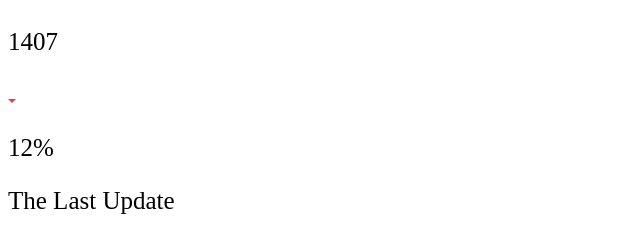
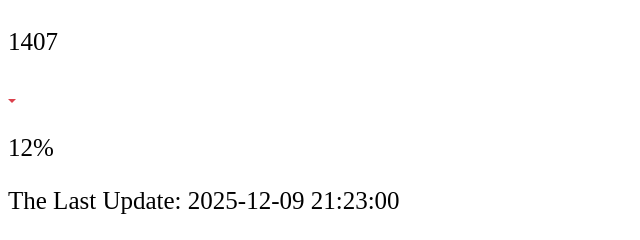
Before and after one commit to sofiachepur/Social-media-dashboard, a plain HTML site: page index.html in a window 1280 px wide. Shown: the part 3166-3406 px from the top of the page, without its empty margins (0-640 px from the left). Drawn offline with Linux system fonts and the light colour scheme.

Commit message:
додано дату оновлення в футер

```diff
--- a/index.html
+++ b/index.html
@@ -159,7 +159,7 @@
 
 </main>
 <footer>
-<p class="update">The Last Update</p>
+    <p class="update">The Last Update: <span id="last-update"></span></p>
 </footer>
 
 
--- a/index.js
+++ b/index.js
@@ -3,3 +3,16 @@
     toggle.addEventListener("change",()=>{
         document.body.classList.toggle("dark");
 });
+
+    const updateEl = document.getElementById('last-update');
+    const now = new Date();
+
+
+    const formattedDate = now.getFullYear() + '-' +
+        String(now.getMonth() + 1).padStart(2, '0') + '-' +
+        String(now.getDate()).padStart(2, '0') + ' ' +
+        String(now.getHours()).padStart(2, '0') + ':' +
+        String(now.getMinutes()).padStart(2, '0') + ':' +
+        String(now.getSeconds()).padStart(2, '0');
+
+    updateEl.textContent = formattedDate;
```
